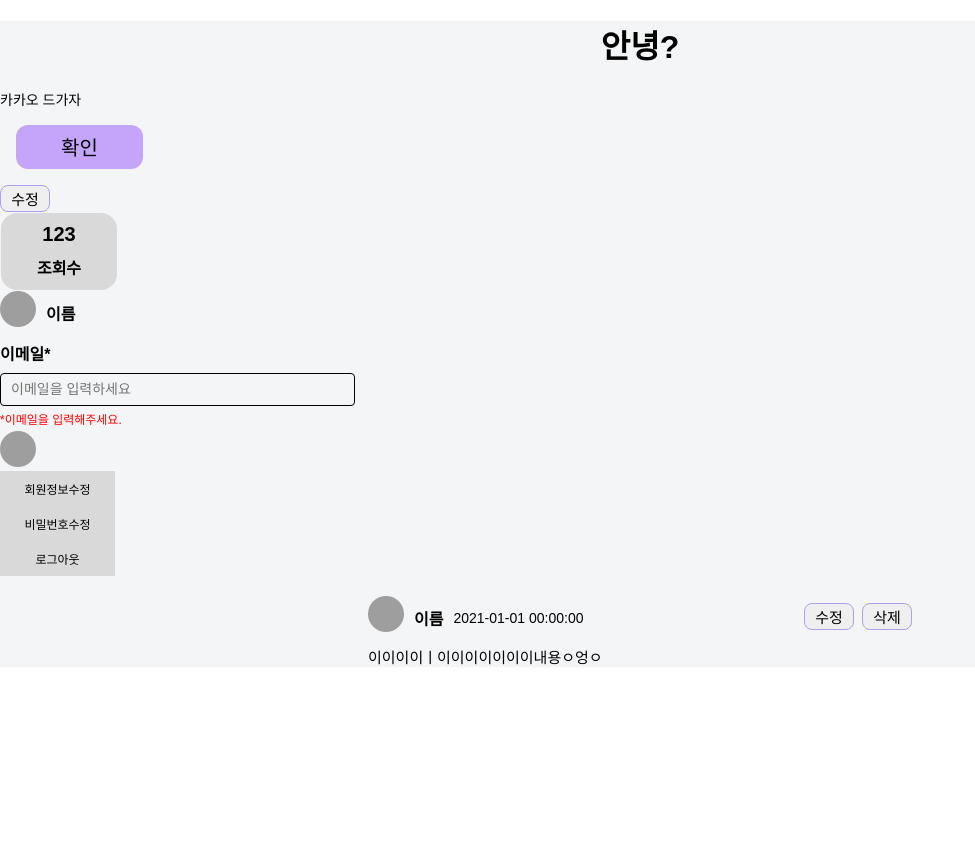
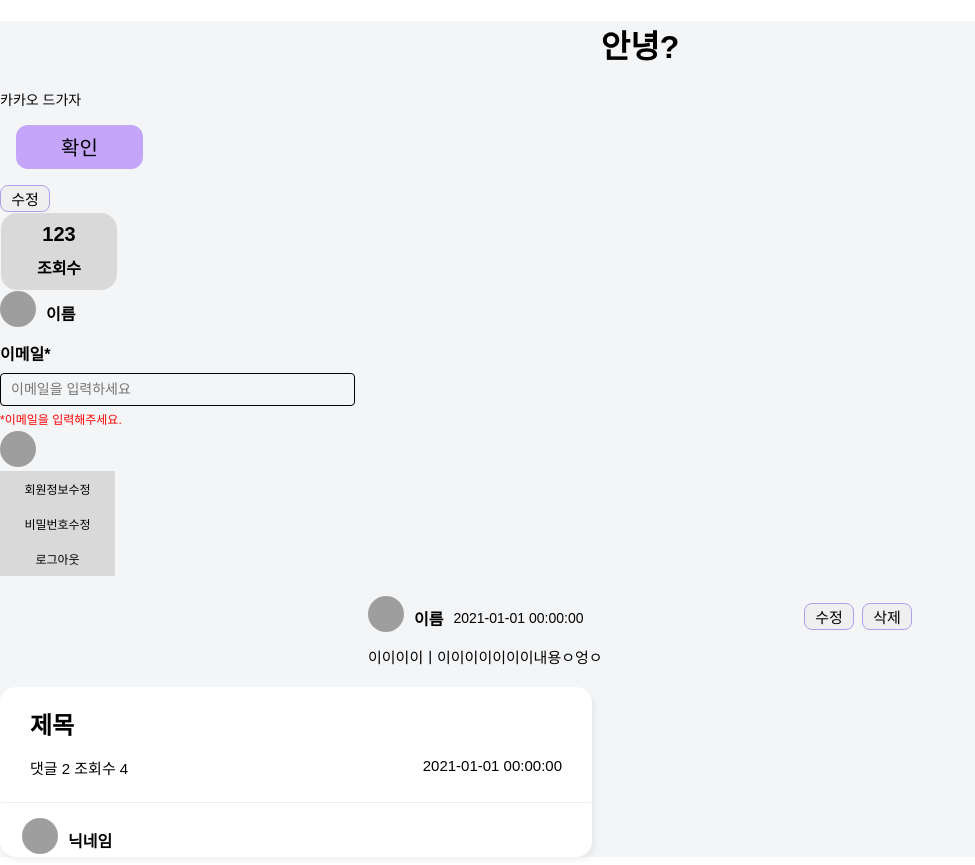
Before and after one commit to 100-hours-a-week/5-haisely-react-fe, a React (Create React App) app: page / in a window 1280 px wide. Shown: the whole page, without its empty margins (0-975 px from the left). Before the commit the page ends 800 px from the top, so only its background shows below. Built offline with nearby package versions, Linux system fonts and the light colour scheme; grey boxes are pictures that could not be loaded.

Commit message:
feat: Board

```diff
--- a/src/App.js
+++ b/src/App.js
@@ -7,6 +7,7 @@ import {Profile } from './components/features/Profile/Profile';
 import {TextForm} from './components/features/TextForm/TextForm';
 import {Dropdown} from './components/features/Dropdown/Dropdown';
 import {Comment} from './components/features/Comment/Comment';
+import {Board} from './components/features/Board/Board';
 
 function App() {
   return (
@@ -20,6 +21,7 @@ function App() {
       <TextForm text="이메일*" name="email" type="email" placeholder="이메일을 입력하세요" helpText="*이메일을 입력해주세요."></TextForm>
       <Dropdown profileUrl="https://blog.kakaocdn.net/dn/tEMUl/btrDc6957nj/NwJoDw0EOapJNDSNRNZK8K/img.jpg"></Dropdown>
       <Comment name="이름" content="이이이이ㅣ이이이이이이이내용ㅇ엉ㅇ" date="2021-01-01 00:00:00" profileUrl="https://blog.kakaocdn.net/dn/tEMUl/btrDc6957nj/NwJoDw0EOapJNDSNRNZK8K/img.jpg"></Comment>
+      <Board title="제목" commentNum={2} date="2021-01-01 00:00:00" viewNum={4} profileUrl="https://blog.kakaocdn.net/dn/tEMUl/btrDc6957nj/NwJoDw0EOapJNDSNRNZK8K/img.jpg" nickname="닉네임"></Board>
     </div>
   );
 }
--- /dev/null
+++ b/src/components/features/Board/Board.jsx
@@ -0,0 +1,22 @@
+import React from "react";
+import styles from "./Board.module.css"
+import {Content, MediumTitle} from "../../TextComponents"
+import {Profile} from "../Profile/Profile"
+
+export function Board({title, commentNum, date, viewNum, profileUrl, nickname}){
+    return (  <article className={styles.unit}>
+    <article className={styles.content}>
+        <MediumTitle text={title}></MediumTitle>
+        <div className={styles.detail}>
+            <Content text={`댓글 ${commentNum}  조회수 ${viewNum}`}></Content>
+            <Content text={date}></Content>
+        </div>
+    </article>
+    <hr className={styles.horizontalRule}/>
+    <div className={styles.writer}>
+    <Profile url={profileUrl} name={nickname}></Profile>
+    </div>
+</article>);
+}
+
+export default Board;
--- /dev/null
+++ b/src/components/features/Board/Board.module.css
@@ -0,0 +1,34 @@
+.unit{
+    display: block;
+    width: 592px;
+    height: 169px;
+    background-color: var(--white);
+    border-radius: 16px;
+    box-shadow: 3px 4px 4px 0px rgba(204, 204, 204, 0.25);
+    margin: var(--spacing-small) 0;
+    padding-top: 1px;
+}
+
+.content h2{
+    text-align: start;
+    margin: 18px 30px 8px 30px;
+}
+
+.detail{
+    display: flex;
+    flex-direction:row;
+    justify-content: space-between;
+    margin: 6px 30px 16px 30px;
+}
+
+.horizontalRule{
+    opacity: 0.16;
+}
+
+
+.writer {
+    display: flex;
+    flex-direction:row;
+    align-items: center;
+    margin: 14px 22px 14px 22px;
+}
--- a/src/components/features/Comment/Comment.jsx
+++ b/src/components/features/Comment/Comment.jsx
@@ -1,7 +1,6 @@
 import React from "react";
 import styles from "./Comment.module.css"
-import { Link, SmallContent, Content } from "../../TextComponents"
-import {ProfileImage} from "../../Common"
+import { SmallContent, Content } from "../../TextComponents"
 import { TinyButton } from "../../Buttons";
 import {Profile} from "../Profile/Profile"
 
```
